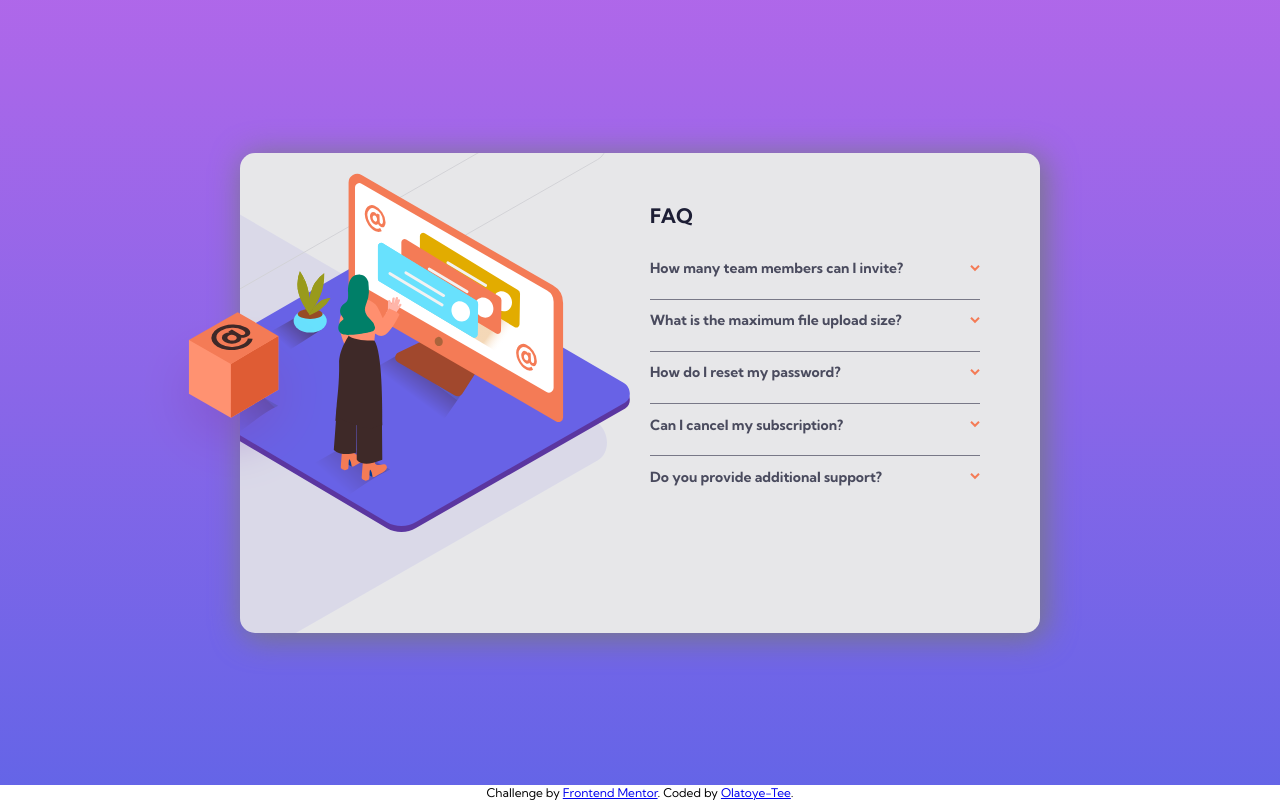
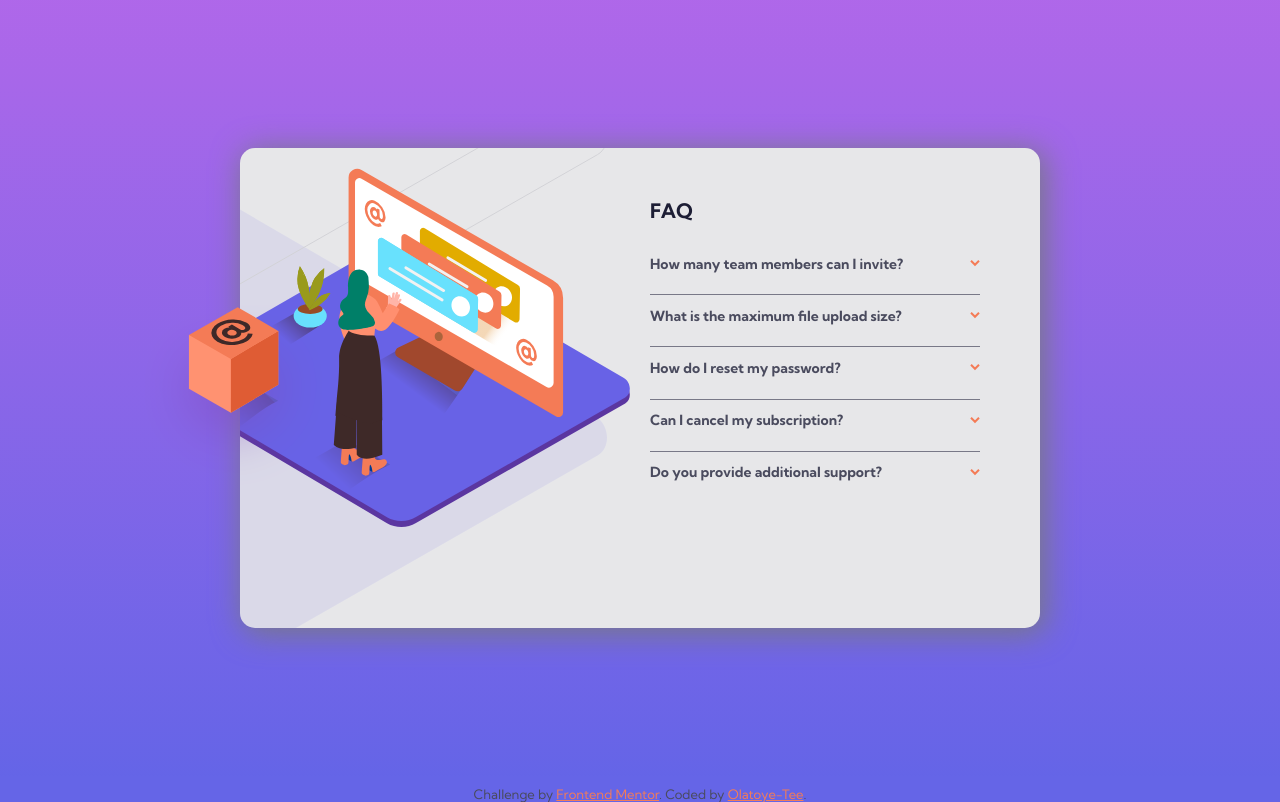
Before and after one commit to Olatoye-Tee/faq-accordion-card-main, a website: page index.html in a window 1280 px wide. Drawn offline with Linux system fonts and the light colour scheme.

Commit message:
Add footer margin and background color

```diff
--- a/sass/_base.scss
+++ b/sass/_base.scss
@@ -70,6 +70,8 @@ body{
     font-size: 1.2rem;
     font-family: $font-family;
     font-weight: 400;
+
+    background-color: var(--color-soft-blue);
 }
 
 *,
@@ -310,8 +312,14 @@ body{
     }
 }
 
-.footer{
-    color: var(--color-very-dark-desaturated-blue);
+.attribution{
+    font-size: 13px;
+    text-align: center;
+    width: 100%;
+    color: var(--color-very-dark-grayish-blue);
+
+    margin-top: 1rem;
+
     a{
         color: var(--color-soft-red);
     }
```
Also changed, not shown: css/style.min.css.
